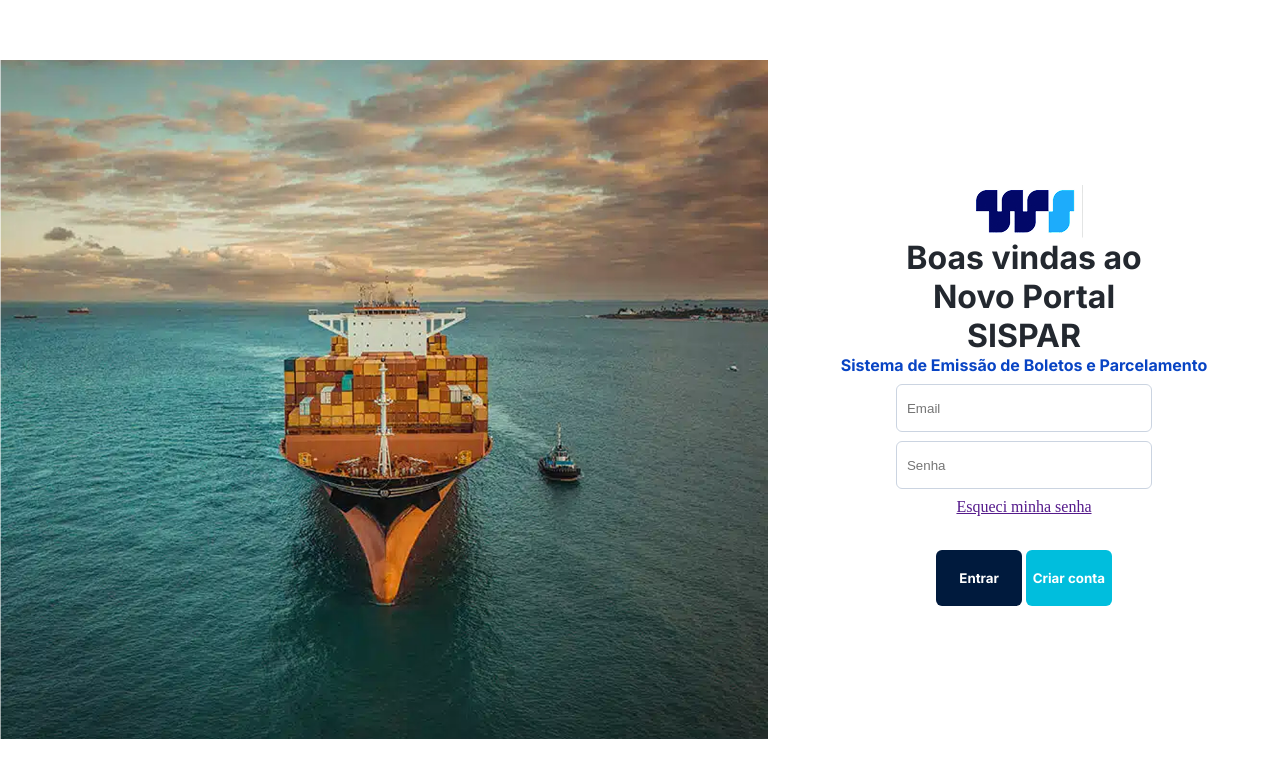
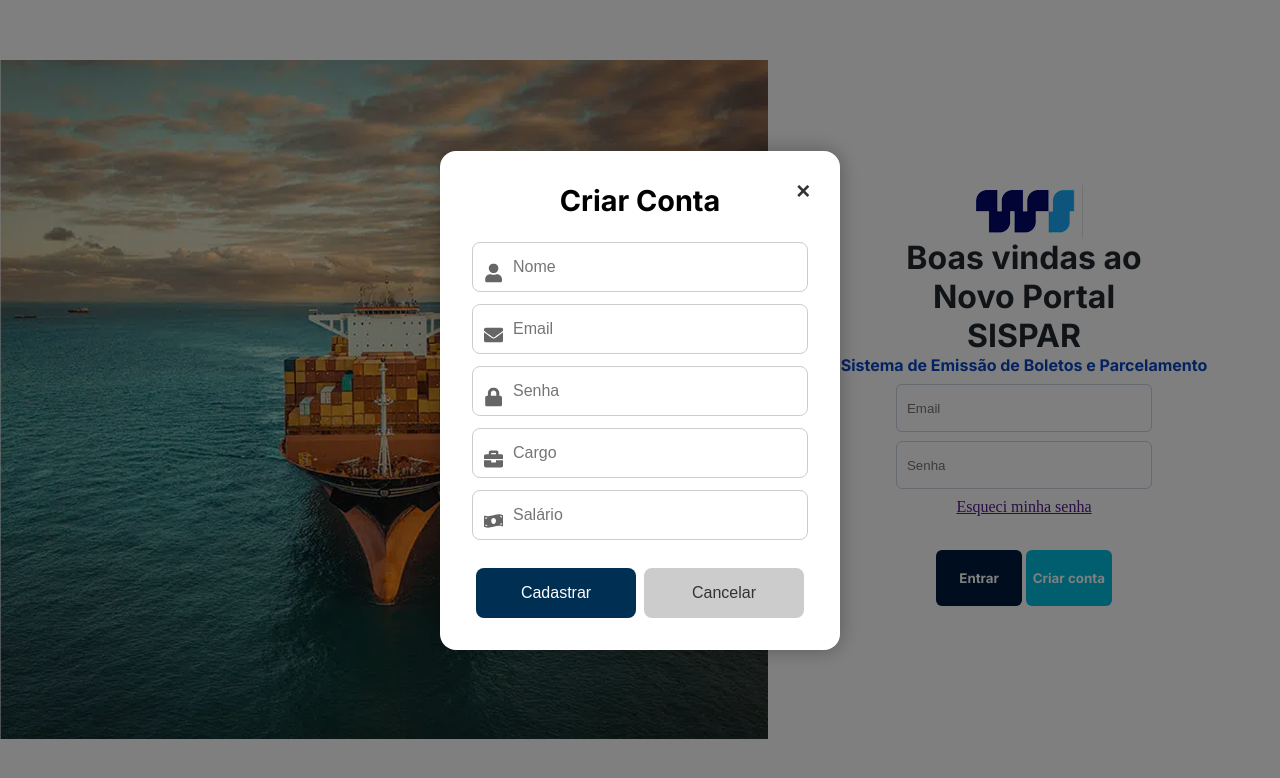
Before and after one commit to HannahVie/DesafioFinal-VNW, a React (Vite) app: page / in a window 1280 px wide. Both pictures are taken after a click on the button "Criar conta". Shown: the top 778 px of the page. Built offline with nearby package versions, Linux system fonts and the light colour scheme; no server answers.

Commit message:
ajustes modal

```diff
--- a/package.json
+++ b/package.json
@@ -13,6 +13,7 @@
     "axios": "^1.8.4",
     "react": "^19.0.0",
     "react-dom": "^19.0.0",
+    "react-icons": "^5.5.0",
     "react-router-dom": "^7.1.5",
     "sass": "^1.83.4"
   },
--- a/src/App.jsx
+++ b/src/App.jsx
@@ -2,6 +2,7 @@ import { BrowserRouter, Routes, Route } from "react-router-dom";
 import Login from "./components/login/Login.jsx";
 import Reembolsos from "./components/reembolsos/Reembolsos.jsx";
 import Solicitacao from "./components/solicitacao/Solicitacao.jsx";
+// import CadastrarColaborador from "./components/cadastrar_colaborador/cadastrar_colaborador.jsx";
 import "./global.scss";
 function App() {
   return (
@@ -10,6 +11,7 @@ function App() {
         <Route path="/" element={<Login />} />
         <Route path="/reembolsos" element={<Reembolsos />} />
         <Route path="/solicitacao" element={<Solicitacao />} />
+        {/* <Route path="/criar-conta" element={<CadastrarColaborador />} /> */}
       </Routes>
     </BrowserRouter>
   );
--- a/src/components/login/Login.jsx
+++ b/src/components/login/Login.jsx
@@ -3,6 +3,8 @@ import Logo from "../../assets/Tela Login/logo-ws.png";
 import styles from "./Login.module.scss";
 import api from "../../services/Api";
 import { useState } from "react";
+import { FaUser, FaEnvelope, FaLock, FaBriefcase, FaMoneyBillWave } from "react-icons/fa";
+
 
 function Login() {
   const navigate = useNavigate(); //Iniciando o hook useNavigate
@@ -14,6 +16,8 @@ function Login() {
 
   const [email, setEmail] = useState("")
   const [senha, setSenha] = useState("")
+  const [mostrarModalCadastro, setMostrarModalCadastro] = useState(false);
+
 
   // const fazerLogin = async (e) => {
   //   e.preventDefault()
@@ -53,6 +57,8 @@ function Login() {
     }
   };
 
+  const abrirModal = () => setMostrarModalCadastro(true);
+  const fecharModal = () => setMostrarModalCadastro(false);
 
   return (
     <main>
@@ -91,13 +97,87 @@ function Login() {
               Entrar
             </button>
             <button
-              className={styles.buttonCriar}>
+              className={styles.buttonCriar}
+              type="button"
+              onClick={abrirModal}
+            >
               Criar conta
             </button>
           </div>
         </form>
       </section>
+
+      {mostrarModalCadastro && <ModalCadastro onClose={fecharModal} />}
+
     </main>
   );
 }
+
+function ModalCadastro({ onClose }) {
+  const [form, setForm] = useState({
+    nome: "",
+    email: "",
+    senha: "",
+    cargo: "",
+    salario: "",
+  });
+
+  const handleChange = (e) => {
+    setForm({ ...form, [e.target.name]: e.target.value });
+  };
+
+  const handleSubmit = async (e) => {
+    e.preventDefault();
+
+    try {
+      await api.post("/colaborador/cadastrar", form);
+      alert("Conta criada com sucesso!");
+      onClose();
+    } catch (error) {
+      console.error("Erro ao cadastrar:", error.response?.data || error.message);
+      alert("Erro ao criar conta");
+    }
+  };
+
+  return (
+    <div className={styles.modalOverlay}>
+      <div className={styles.modal}>
+        <button className={styles.closeButton} onClick={onClose}>×</button>
+        <h2>Criar Conta</h2>
+        <form onSubmit={handleSubmit} className={styles.modalForm}>
+          <div className={styles.inputGroup}>
+            <FaUser className={styles.icon} />
+            <input name="nome" placeholder="Nome" onChange={handleChange} required />
+          </div>
+
+          <div className={styles.inputGroup}>
+            <FaEnvelope className={styles.icon} />
+            <input name="email" type="email" placeholder="Email" onChange={handleChange} required />
+          </div>
+
+          <div className={styles.inputGroup}>
+            <FaLock className={styles.icon} />
+            <input name="senha" type="password" placeholder="Senha" onChange={handleChange} required />
+          </div>
+
+          <div className={styles.inputGroup}>
+            <FaBriefcase className={styles.icon} />
+            <input name="cargo" placeholder="Cargo" onChange={handleChange} required />
+          </div>
+
+          <div className={styles.inputGroup}>
+            <FaMoneyBillWave className={styles.icon} />
+            <input name="salario" type="number" placeholder="Salário" onChange={handleChange} required />
+          </div>
+
+          <div className={styles.modalButtons}>
+            <button type="submit">Cadastrar</button>
+            <button type="button" onClick={onClose} className={styles.cancelButton}>Cancelar</button>
+          </div>
+        </form>
+      </div>
+    </div>
+  );
+}
+
 export default Login;
--- a/src/components/login/Login.module.scss
+++ b/src/components/login/Login.module.scss
@@ -12,14 +12,15 @@ main {
     background-position: center;
 }
 
-.containerForm{
+.containerForm {
     //border: solid blue;
     width: 40%;
     display: flex;
     flex-direction: column;
     align-items: center;
     justify-content: center;
-    h1{
+
+    h1 {
         //border: solid red;
         width: 48%;
         font-size: 2rem;
@@ -27,14 +28,15 @@ main {
         font-family: "Inter", serif;
         color: #23282F;
     }
-    p{
+
+    p {
         font-family: "Inter", serif;
         color: #0844C4;
         font-weight: bold;
     }
 }
 
-.formLogin{
+.formLogin {
     //border: solid green;
     display: flex;
     flex-direction: column;
@@ -42,34 +44,35 @@ main {
     align-items: center;
     width: 70%;
     height: 30vh;
-    input{
+
+    input {
         width: 20vw;
         height: 6vh;
         border-radius: 6px;
         padding: 10px;
     }
 
-    div{
+    div {
         //border: solid red;
         padding-top: 25px;
         width: 50%;
         display: flex;
         justify-content: space-around;
 
-        .buttonEntrar{
+        .buttonEntrar {
             background-color: #001A3D;
             width: 6.7vw;
-            height: 7vh ;
+            height: 7vh;
             border-radius: 6px;
             color: white;
             font-weight: bold;
             font-family: "Inter", serif;
         }
 
-        .buttonCriar{
+        .buttonCriar {
             background-color: #00BEDD;
             width: 6.7vw;
-            height: 7vh ;
+            height: 7vh;
             border-radius: 6px;
             color: white;
             font-weight: bold;
@@ -77,3 +80,154 @@ main {
         }
     }
 }
+
+.modalOverlay {
+    position: fixed;
+    top: 0;
+    left: 0;
+    right: 0;
+    bottom: 0;
+    background-color: rgba(0, 0, 0, 0.5);
+    display: flex;
+    align-items: center;
+    justify-content: center;
+    z-index: 1000;
+}
+
+.modal {
+
+    position: relative; // <- necessário para posicionar o botão X corretamente
+    background-color: white;
+    padding: 2rem;
+    border-radius: 16px;
+    width: 100%;
+    max-width: 400px;
+    box-shadow: 0 0 20px rgba(0, 0, 0, 0.3);
+    animation: fadeIn 0.3s ease-in-out;
+    display: flex;
+    flex-direction: column;
+    align-items: center;
+    font-family: "Inter", serif;
+
+}
+
+.modal h2 {
+    font-size: 1.8rem;
+    margin-bottom: 1.5rem;
+    color: #000;
+    font-weight: bold;
+}
+
+.modalForm {
+    width: 100%;
+    display: flex;
+    flex-direction: column;
+    align-items: center;
+
+    .inputGroup {
+        position: relative;
+        width: 100%;
+
+        input {
+            width: 100%;
+            height: 50px; // <--- altura aumentada
+            padding: 0 0.75rem 0 2.5rem;
+            border-radius: 8px;
+            border: 1px solid #ccc;
+            margin-bottom: 0.75rem;
+            font-size: 1rem;
+        }
+
+        .icon {
+            position: absolute;
+            top: 50%;
+            left: 0.75rem;
+            transform: translateY(-50%);
+            font-size: 1.2rem; // <--- ícone um pouco maior
+            color: #666;
+        }
+    }
+}
+
+.modalCloseButton {
+    position: absolute;
+    top: 1rem;
+    right: 1rem;
+    background: transparent;
+    border: none;
+    font-size: 1.5rem;
+    cursor: pointer;
+    color: #666;
+    transition: color 0.2s ease;
+}
+
+.closeButton {
+    position: absolute;
+    top: 1.5rem;
+    right: 1.5rem;
+    background: transparent;
+    border: none;
+    font-size: 1.5rem;
+    font-weight: bold;
+    cursor: pointer;
+    color: #333;
+    z-index: 1001;
+}
+
+.modalCloseButton:hover {
+    color: #000;
+}
+
+.modalButtons {
+    display: flex;
+    justify-content: space-between;
+    width: 100%;
+    margin-top: 1rem;
+}
+
+.modalButtons button {
+    flex: 1;
+    padding: 0.6rem;
+    margin: 0 0.25rem;
+    border: none;
+    border-radius: 8px;
+    font-size: 1rem;
+    cursor: pointer;
+    height: 50px; // <-- altura igual à dos inputs
+    transition: background-color 0.3s ease;
+}
+
+.modalButtons button:first-child {
+    background-color: #002f54; // azul escuro
+    color: white;
+}
+
+.modalButtons button:first-child:hover {
+    background-color: #001d36;
+}
+
+.modalButtons button:last-child {
+    background-color: #ccc;
+    color: #333;
+}
+
+.modalButtons button:last-child:hover {
+    background-color: #bbb;
+}
+
+@keyframes fadeIn {
+    from {
+        opacity: 0;
+        transform: translateY(-10%);
+    }
+
+    to {
+        opacity: 1;
+        transform: translateY(0);
+    }
+}
+
+.cancelButton {
+    background-color: #ccc;
+    color: #333;
+}
```
Also changed, not shown: 1 other file (tests, documents, lock files or other folders). Lines whose indentation alone changed are shown as unchanged.
